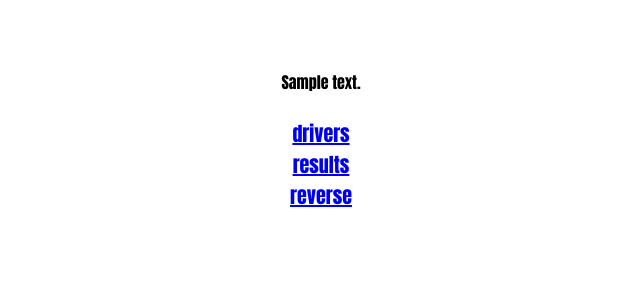
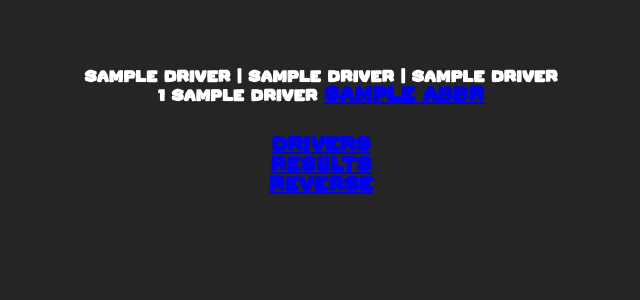
Before and after one commit to aufrutten/Flask, a Flask app: template templates/drivers.html in a window 1280 px wide. Shown: the top 300 px of the page, without its empty margins (319-959 px from the left). Run offline with Flask 2, Linux system fonts and the light colour scheme; the template is opened without the code that fills it: most values are stand-ins (such as "Sample title", 1, 10 or a date in 2020).

Commit message:
work on mistakes

```diff
--- a/app_main.py
+++ b/app_main.py
@@ -4,9 +4,10 @@ from reportMonaco import report
 
 
 def create_app():
-    app = Flask(__name__, instance_relative_config=True)
+    app = Flask(__name__)
     app.config.from_mapping(
-        SECRET_KEY='dev'
+        SECRET_KEY='dev',
+        instance_relative_config=True,
     )
     return app
 
@@ -36,14 +37,10 @@ def drivers():
     if abbr:
         for _, driver, abbr_of_driver in list_of_drivers:
             if abbr == abbr_of_driver:
-                name, car, result = report.find_driver(driver, path_to_folder)[0]
-                content = f'{name}   {car}   {result}'
-                return render_template('drivers.html', content=content)
+                content = report.find_driver(driver, path_to_folder)[0]
+                return render_template('drivers.html', driver=content)
     else:
-        content = '<br><br>'.join(
-            [f'{values[0]} {values[1]} <a href="/report/drivers/?driver={values[2]}">{values[2]}</a>'for values in data]
-        )
-        return render_template('drivers.html', content=content)
+        return render_template('drivers.html', drivers=data)
 
 
 if __name__ == '__main__':  # pragma: no cover
--- a/requirements.txt
+++ b/requirements.txt
@@ -1,4 +1,5 @@
 attrs==22.1.0
+beautifulsoup4==4.11.1
 click==8.1.3
 coverage==6.5.0
 exceptiongroup==1.0.0
@@ -11,5 +12,6 @@ packaging==21.3
 pluggy==1.0.0
 pyparsing==3.0.9
 pytest==7.2.0
+soupsieve==2.3.2.post1
 tomli==2.0.1
 Werkzeug==2.2.2
--- a/static/styles/style.css
+++ b/static/styles/style.css
@@ -1,7 +1,17 @@
+
+@font-face {
+  font-family: 'Bulgeria';
+  src: URL('Paleo-Kids.ttf');
+}
+
 body{
     text-align: center;
     margin-top: 70px;
-    font-family: Impact, fantasy;
+    /*font-family: Impact, fantasy;*/
+    font-family: Bulgeria;
+    font-weight: bold;
+    background-color: #252525;
+    color: white;
 }
 
 a{
--- a/templates/drivers.html
+++ b/templates/drivers.html
@@ -6,9 +6,20 @@
     <link rel= "stylesheet" type= "text/css" href= "{{ url_for('static',filename='styles/style.css') }}">
 </head>
 <body>
-{% autoescape false %}
-{{content}}
-{% endautoescape %}
+{% if driver %}
+    <div class="driver">
+        {{driver[0]}} | {{driver[1]}} | {{driver[2]}}
+    </div>
+{% endif %}
+
+{% if drivers %}
+    {% for num, name, abbr in drivers %}
+    <div class="drivers" id="{{abbr}}">
+        {{num}} {{name}} <a href='/report/drivers/?driver={{abbr}}'>{{abbr}}</a>
+    </div>
+    {% endfor %}
+{% endif %}
+
 <br><br>
 <a href="/report/drivers">drivers</a><br>
 <a href="/">results</a><br>
--- a/templates/index.html
+++ b/templates/index.html
@@ -6,9 +6,9 @@
     <link rel= "stylesheet" type= "text/css" href= "{{ url_for('static',filename='styles/style.css') }}">
 </head>
 <body>
-{% autoescape false %}
-{{content}}
-{% endautoescape %}
+{% for name, car, result in content %}
+    <div>{{name}}   |   {{car}}   |   {{result}}<br><br></div>
+{% endfor %}
 <br><br>
 <a href="/report/drivers">drivers</a><br><a href="/report/?order=desc">reverse</a>
 </body>
```
Also changed, not shown: reportMonaco/report.py (+4 -9 lines), tests/test_app.py (+13 -1 lines), tests/test_reportMonaco/results_for_assert/test_print_to_html.txt (+1 -1 lines), tests/test_reportMonaco/results_for_assert/test_print_to_html_reverse.txt (+1 -1 lines), tests/test_reportMonaco/test_report.py (+11 -6 lines), static/styles/Paleo-Kids.ttf (added).
